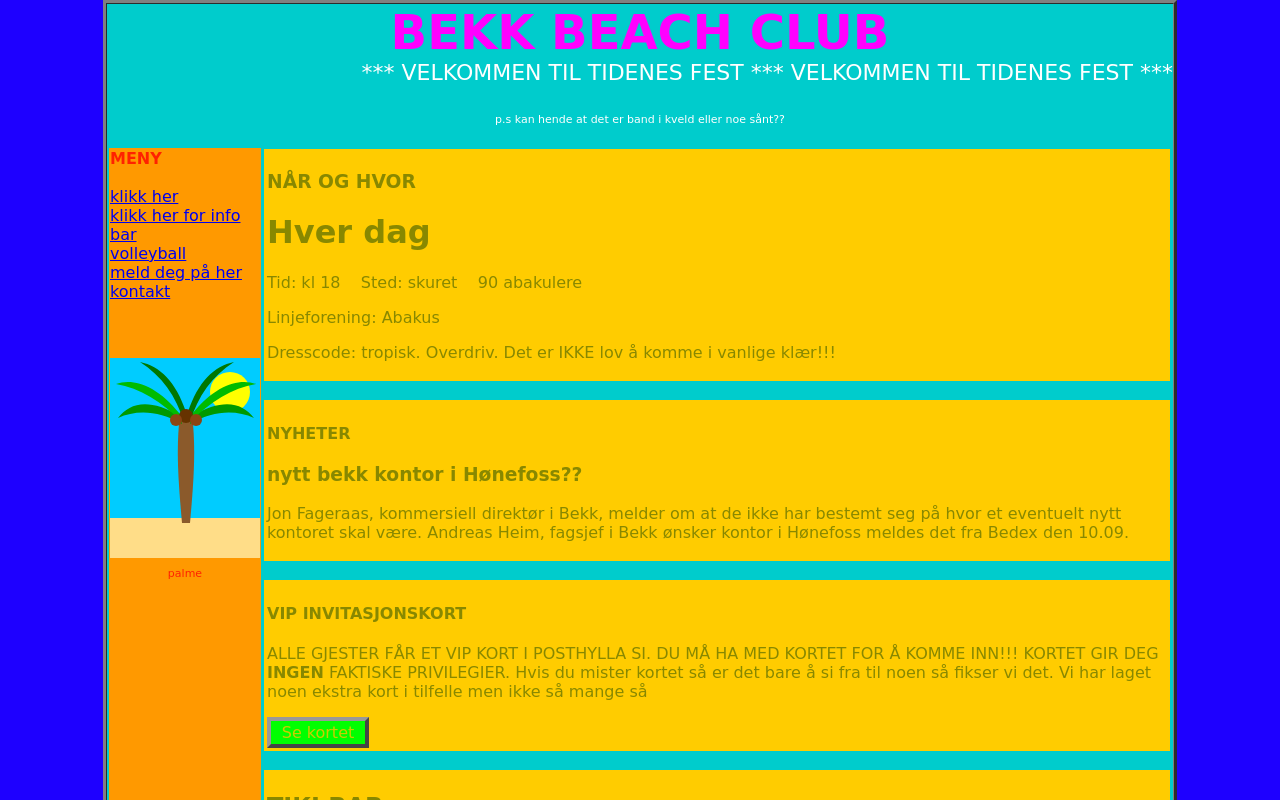
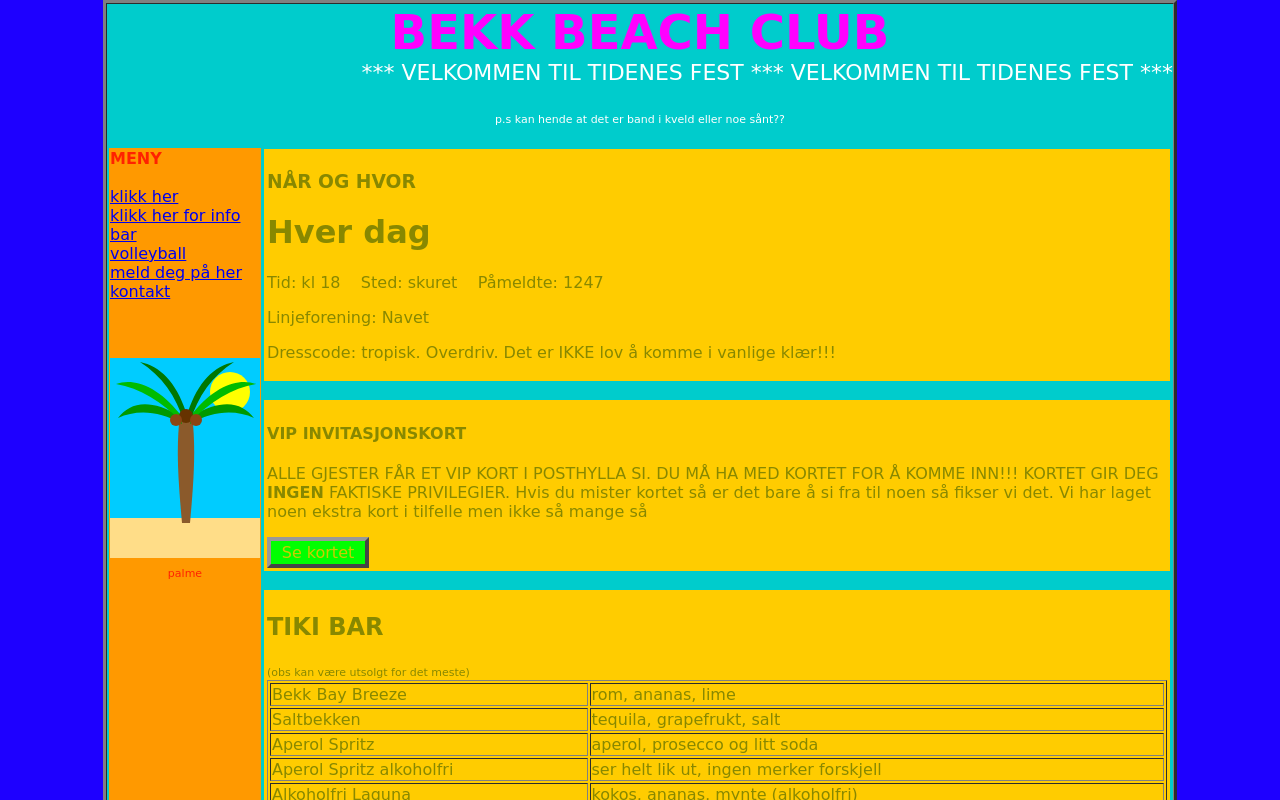
Before and after one commit to bekk/bekk-beach-club-26, a Next.js app: page / in a window 1280 px wide. Shown: the top 800 px of the page. Built offline with nearby package versions, Linux system fonts and the light colour scheme.

Commit message:
Navet som linjeforening, tilbake til påmeldte, fjern nyhetssaken

```diff
--- a/app/data.json
+++ b/app/data.json
@@ -58,8 +58,6 @@
   "volleyballTekst": "Det er IKKE lov å spille volleyball inne!!! Vi knuste en lampe i fjor og det ble sykt dyrt. Hvis du må spille volleyball så får du komme på Bekk volleyballtrening i stedet, det er skikkelig digg og alle kan bli med. Du må ikke, men du burde.",
   "barNotis": "(obs kan være utsolgt for det meste)",
   "bandHint": "p.s kan hende at det er band i kveld eller noe sånt??",
-  "antallAbakulere": 90,
-  "linjeforening": "Abakus",
-  "nyhetTittel": "nytt bekk kontor i Hønefoss??",
-  "nyhetTekst": "Jon Fageraas, kommersiell direktør i Bekk, melder om at de ikke har bestemt seg på hvor et eventuelt nytt kontoret skal være. Andreas Heim, fagsjef i Bekk ønsker kontor i Hønefoss meldes det fra Bedex den 10.09."
+  "linjeforening": "Navet",
+  "antallPaameldte": 1247
 }
--- a/app/page.js
+++ b/app/page.js
@@ -52,17 +52,9 @@
                       <div className={"boks " + "stor"}>
                         <h3>NÅR OG HVOR</h3>
                         <h1>Hver dag</h1>
-                        <p>Tid: {data.tid} &nbsp;&nbsp; Sted: {data.sted} &nbsp;&nbsp; {data.antallAbakulere} abakulere</p>
+                        <p>Tid: {data.tid} &nbsp;&nbsp; Sted: {data.sted} &nbsp;&nbsp; Påmeldte: {data.antallPaameldte}</p>
                         <p>Linjeforening: {data.linjeforening}</p>
                         <p>{data.dresscode}</p>
-                      </div>
-
-                      <br />
-
-                      <div className="boks">
-                        <h4>NYHETER</h4>
-                        <h3>{data.nyhetTittel}</h3>
-                        <p>{data.nyhetTekst}</p>
                       </div>
 
                       <br />
```
